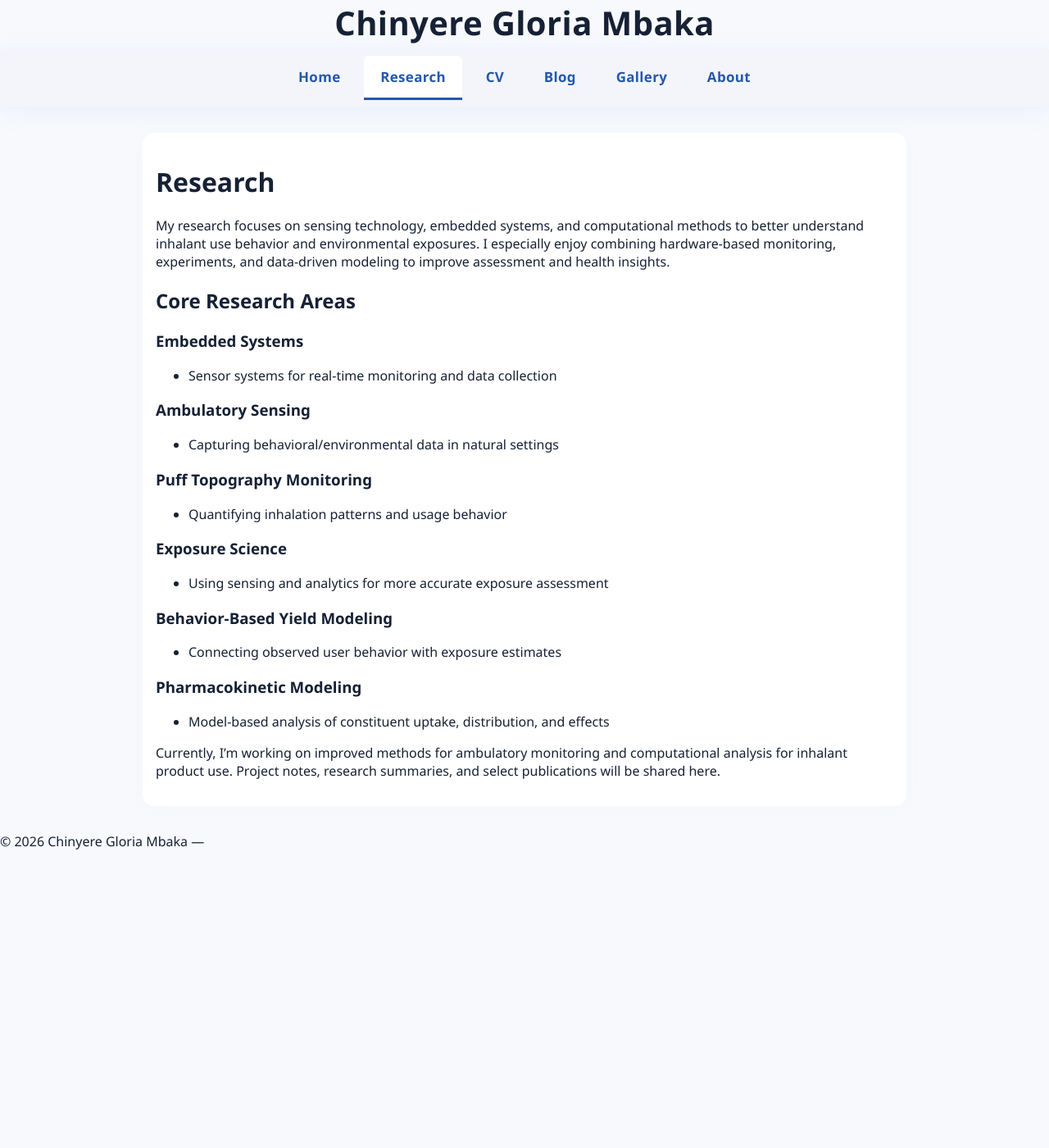
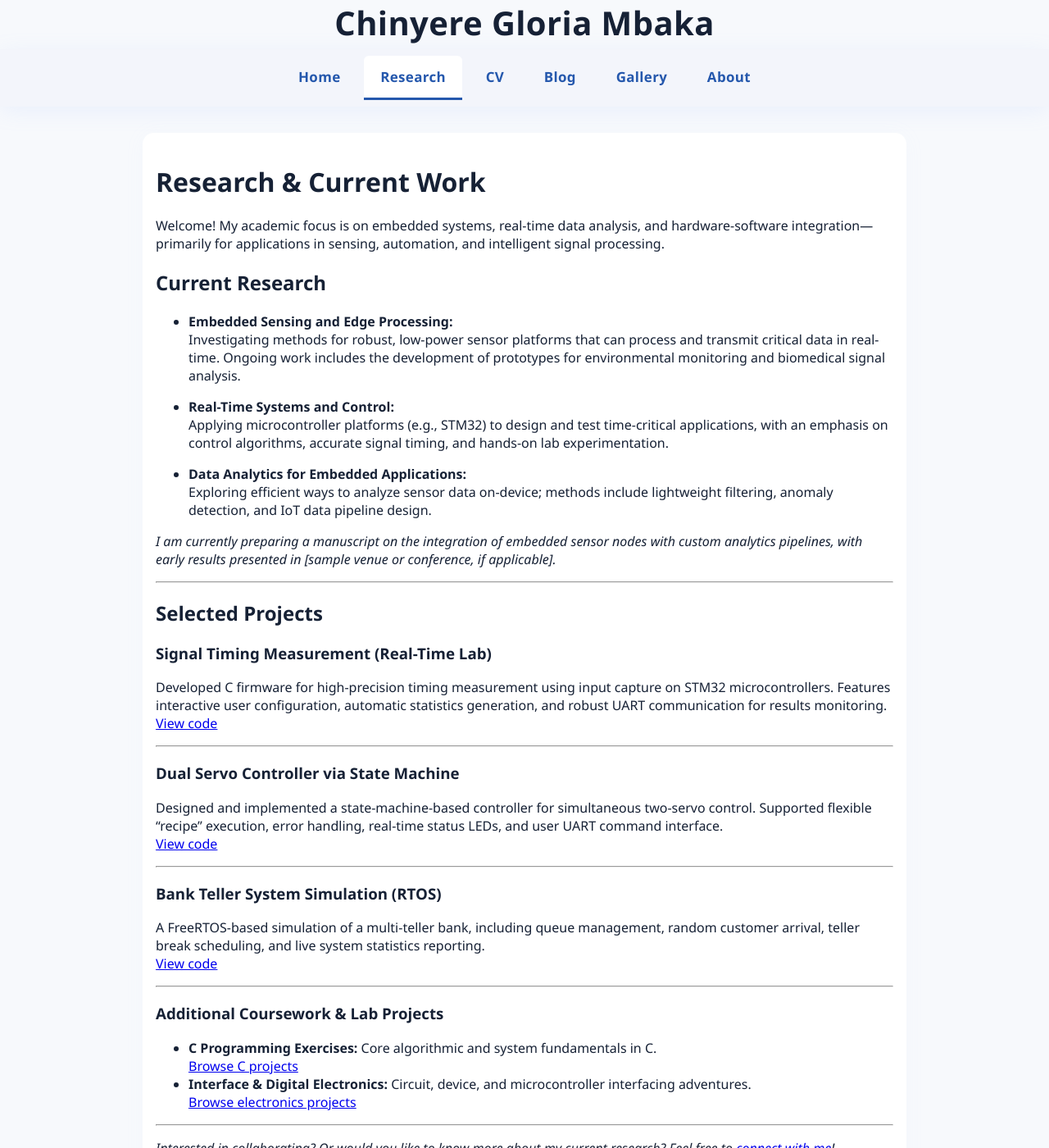
Before and after one commit to mbaglo/mbaglo.github.io, a Jekyll site: the page built from research.md, in a window 1280 px wide and 1400 px high. Shown: the whole window at 82% size. Built offline with Jekyll 4.4.1, drawn with Linux system fonts in a browser that asks for light colours; some of the changed text lies outside the part shown.

Commit message:
Update research.md: new introduction, current research, featured projects, and coursework. Ready for images or future expansion.

```diff
--- a/research.md
+++ b/research.md
@@ -1,31 +1,58 @@
 ---
-title: Research
+title: Research & Current Work
 layout: default
 permalink: /research/
 ---
 
-# Research
+# Research & Current Work
 
-My research focuses on sensing technology, embedded systems, and computational methods to better understand inhalant use behavior and environmental exposures. I especially enjoy combining hardware-based monitoring, experiments, and data-driven modeling to improve assessment and health insights.
+Welcome! My academic focus is on embedded systems, real-time data analysis, and hardware-software integration—primarily for applications in sensing, automation, and intelligent signal processing.
 
-## Core Research Areas
+## Current Research
 
-### Embedded Systems
-- Sensor systems for real-time monitoring and data collection
+- **Embedded Sensing and Edge Processing:**
+  Investigating methods for robust, low-power sensor platforms that can process and transmit critical data in real-time. Ongoing work includes the development of prototypes for environmental monitoring and biomedical signal analysis.
 
-### Ambulatory Sensing
-- Capturing behavioral/environmental data in natural settings
+- **Real-Time Systems and Control:**
+  Applying microcontroller platforms (e.g., STM32) to design and test time-critical applications, with an emphasis on control algorithms, accurate signal timing, and hands-on lab experimentation.
 
-### Puff Topography Monitoring
-- Quantifying inhalation patterns and usage behavior
+- **Data Analytics for Embedded Applications:**
+  Exploring efficient ways to analyze sensor data on-device; methods include lightweight filtering, anomaly detection, and IoT data pipeline design.
 
-### Exposure Science
-- Using sensing and analytics for more accurate exposure assessment
+*I am currently preparing a manuscript on the integration of embedded sensor nodes with custom analytics pipelines, with early results presented in [sample venue or conference, if applicable].*
 
-### Behavior-Based Yield Modeling
-- Connecting observed user behavior with exposure estimates
+---
 
-### Pharmacokinetic Modeling
-- Model-based analysis of constituent uptake, distribution, and effects
+## Selected Projects
 
-Currently, I’m working on improved methods for ambulatory monitoring and computational analysis for inhalant product use. Project notes, research summaries, and select publications will be shared here.
+### Signal Timing Measurement (Real-Time Lab)
+Developed C firmware for high-precision timing measurement using input capture on STM32 microcontrollers. Features interactive user configuration, automatic statistics generation, and robust UART communication for results monitoring.
+[View code](https://github.com/mbaglo/MyProjects/tree/main/Real%20Time%20%26%20Embedded%20System/Project%201_Timing)
+
+---
+
+### Dual Servo Controller via State Machine
+Designed and implemented a state-machine-based controller for simultaneous two-servo control. Supported flexible "recipe" execution, error handling, real-time status LEDs, and user UART command interface.
+[View code](https://github.com/mbaglo/MyProjects/tree/main/Real%20Time%20%26%20Embedded%20System/Project%202_Servo%20Control)
+
+---
+
+### Bank Teller System Simulation (RTOS)
+A FreeRTOS-based simulation of a multi-teller bank, including queue management, random customer arrival, teller break scheduling, and live system statistics reporting.
+[View code](https://github.com/mbaglo/MyProjects/tree/main/Real%20Time%20%26%20Embedded%20System/Project%203_Bank%20Teller%20Simulation)
+
+---
+
+### Additional Coursework & Lab Projects
+
+- **C Programming Exercises:** Core algorithmic and system fundamentals in C.
+  [Browse C projects](https://github.com/mbaglo/MyProjects/tree/main/C-Programming)
+- **Interface & Digital Electronics:** Circuit, device, and microcontroller interfacing adventures.
+  [Browse electronics projects](https://github.com/mbaglo/MyProjects/tree/main/Interface%20and%20Digital%20Electronics)
+
+---
+
+*Interested in collaborating? Or would you like to know more about my current research? Feel free to [connect with me](mailto:gm6629@rit.edu)!*
+
+<!-- Optionally, add images from /assets/img/ as you see fit:
+![Lab Prototype](/assets/img/name_of_image.jpg) -->
```
